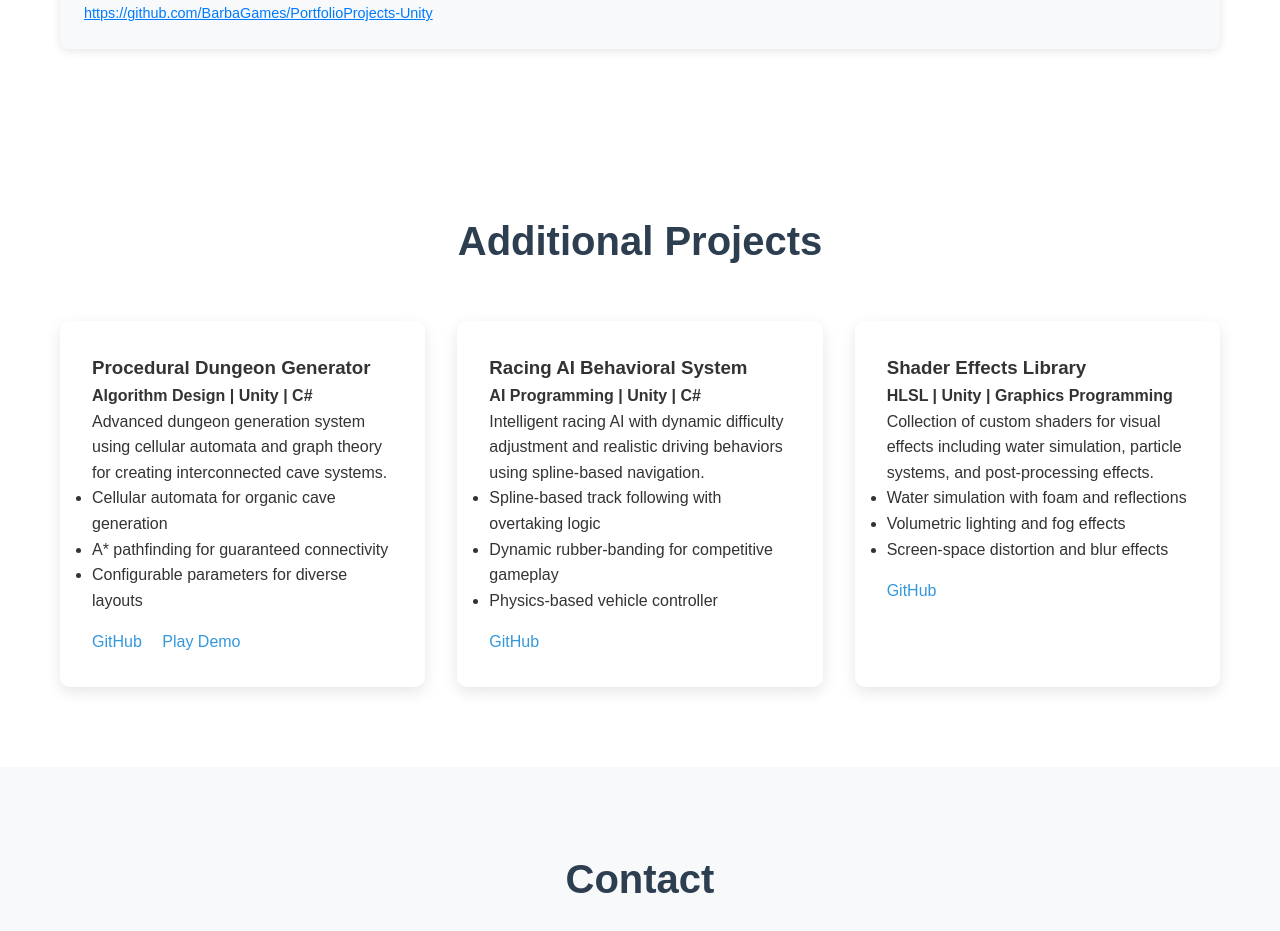
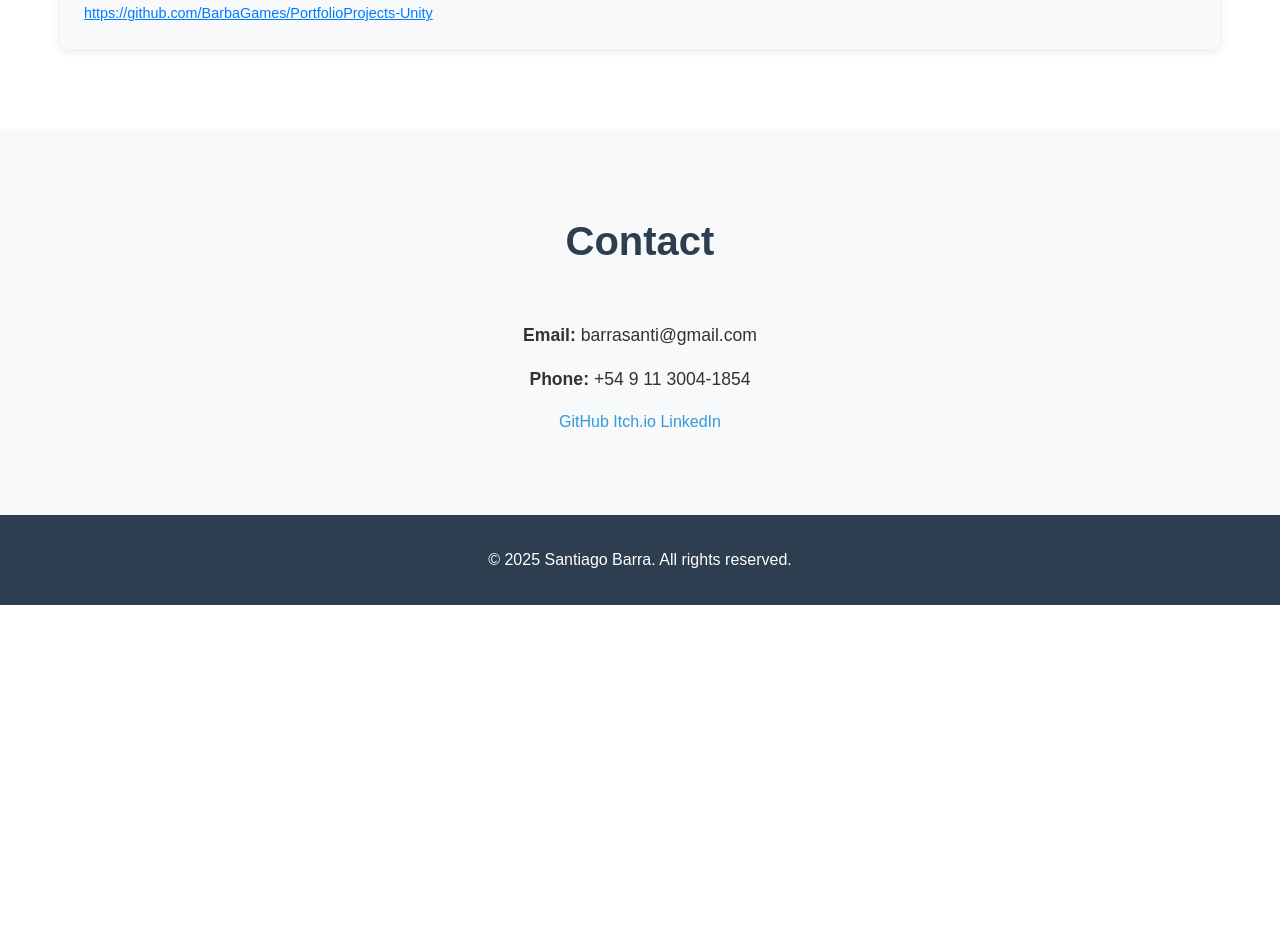
Before and after one commit to BarraSantiago/Portfolio, a website: page portfolio.html in a window 1280 px wide. Shown: the part 2480-3411 px from the top of the page. After the commit the page ends 3085 px from the top, so only its background shows below. Drawn offline with Linux system fonts and the light colour scheme.

Commit message:
Fix text

```diff
--- a/portfolio.html
+++ b/portfolio.html
@@ -73,7 +73,7 @@
         </div>
     </section>
 
-    <section id="additional-projects">
+    <!--<section id="additional-projects">
         <div class="container">
             <h2>Additional Projects</h2>
             <div class="projects-grid">
@@ -121,7 +121,7 @@
                 </div>
             </div>
         </div>
-    </section>
+    </section>-->
 
     <section id="contact">
         <div class="container">
```
